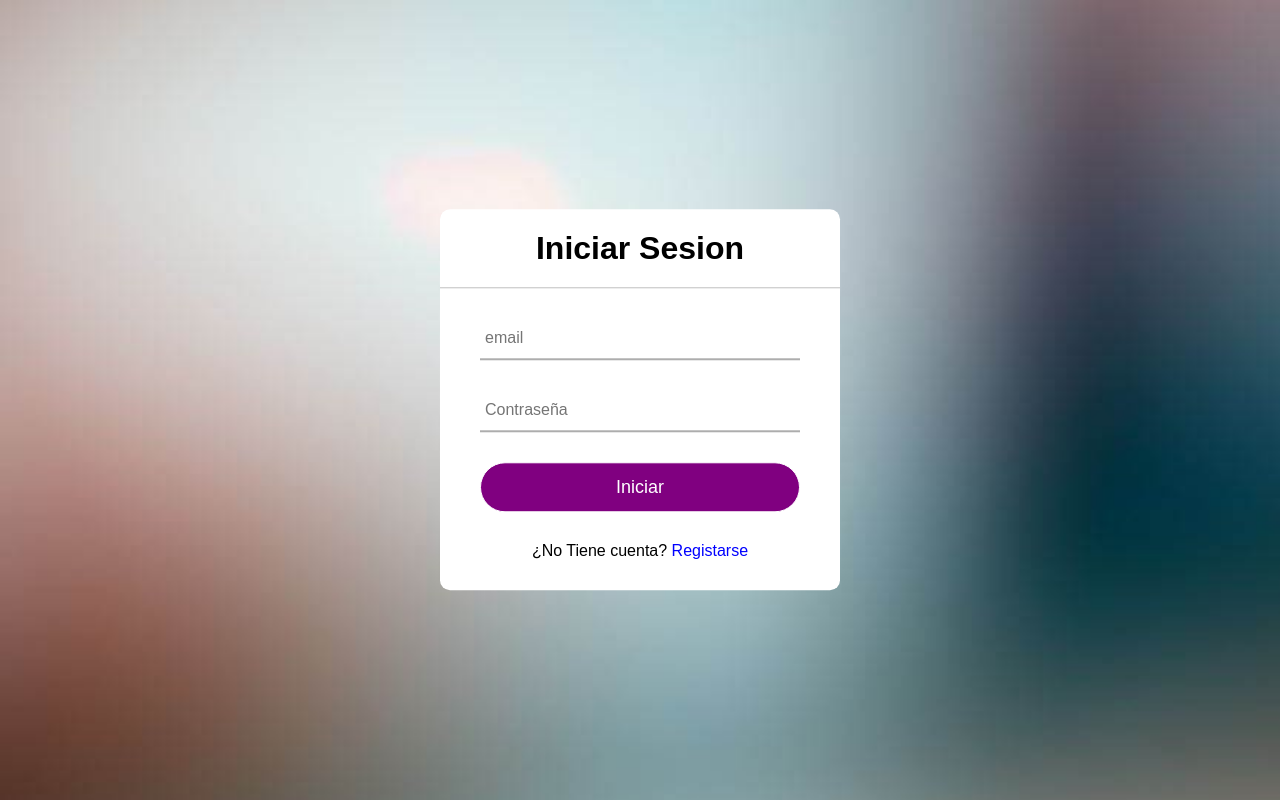
After one commit to Christiangabcrespo/G-T, a PHP site: page /login.html in a window 1280 px wide. The commit adds this page. Run offline with PHP 8.4, Linux system fonts and the light colour scheme.

Commit message:
Login y algunos cambios menores

```diff
--- a/css/estilos.css
+++ b/css/home.css
@@ -2,6 +2,7 @@ body {
     background-image:url('../images/fondo.jpg');
     background-size: cover;
     background-repeat: no-repeat;
+    background-attachment: fixed;
     font-family: 'Prompt', sans-serif;
 }
 
--- /dev/null
+++ b/css/login.css
@@ -0,0 +1,93 @@
+body{
+    font-family: 'Prompt', sans-serif;
+    background-image: url('../images/login.jpg');
+    background-size: cover;
+    background-repeat: no-repeat;
+    background-attachment: fixed;
+}
+
+.formulario{
+    position: absolute;
+    top: 50%;
+    left: 50%;
+    transform: translate(-50%,-50%);
+    width: 400px;
+    background-color: white;
+    border-radius: 10px;
+}
+
+.formulario h1{
+    text-align: center;
+    padding: 0 0 20px 0;
+    border-bottom: 1px solid silver;
+}
+
+.formulario form{
+    padding: 0 40px;
+    box-sizing: border-box;
+}
+
+form .email{
+    position: relative;
+    border-bottom: 2px solid #adadad;
+    margin: 30px 0;
+}
+
+.email input{
+    width: 100%;
+    padding: 0 5px;
+    height: 40px;
+    font-size: 16px;
+    border: none;
+    background: none;
+    outline: none ;
+}
+
+form .password{
+    position: relative;
+    border-bottom: 2px solid #adadad;
+    margin: 30px 0;
+}
+
+.password input{
+    width: 100%;
+    padding: 0 5px;
+    height: 40px;
+    font-size: 16px;
+    border: none;
+    background: none;
+    outline: none ;
+}
+
+input[type="Submit"]{
+    width: 100%;
+    height: 50px;
+    border: 1px solid;
+    background: purple;
+    border-radius: 25px;
+    font-size: 18px;
+    color: white;
+    cursor: pointer;
+    outline: none;
+}
+
+input[type="Submit"]:hover{
+    border-color: purple;
+    transition: .5s;
+}
+
+.registro{
+    margin: 30px 0;
+    text-align: center;
+    font-size: 16px;
+    color: black;
+}
+
+.registro a{
+    color: blue;
+    text-decoration: none;
+}
+
+.registro a:hover{
+    text-decoration: underline;
+}
--- a/index.html
+++ b/index.html
@@ -4,7 +4,7 @@
     <meta charset="UTF-8">
     <meta name="viewport" content="width=device-width, initial-scale=1.0">
     <title>Task Planner</title>
-    <link rel="stylesheet" href="css/estilos.css">
+    <link rel="stylesheet" href="css/home.css">
 </head>
 <body>
     <div class="container">
--- /dev/null
+++ b/login.html
@@ -0,0 +1,26 @@
+<!DOCTYPE html>
+<html lang="en">
+<head>
+    <meta charset="UTF-8">
+    <meta name="viewport" content="width=device-width, initial-scale=1.0">
+    <title>Login</title>
+    <link rel="stylesheet" href="css/login.css">
+</head>
+<body>
+    <div class="formulario">
+        <h1>Iniciar Sesion</h1>
+        <form method="post">
+            <div class="email">
+                <input type="email" required placeholder="email">
+            </div>
+            <div class="password">
+                <input type="password" required placeholder="Contraseña">
+            </div>
+            <input type="submit" value="Iniciar">
+            <div class="registro">
+                ¿No Tiene cuenta? <a href="#">Registarse</a>
+            </div>
+        </form>
+    </div>
+</body>
+</html>
```
Also changed, not shown: images/login.jpg (added).
